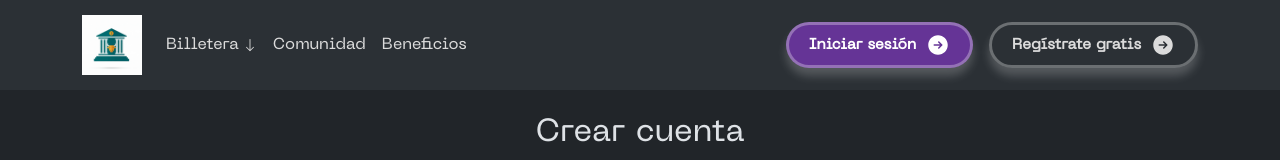
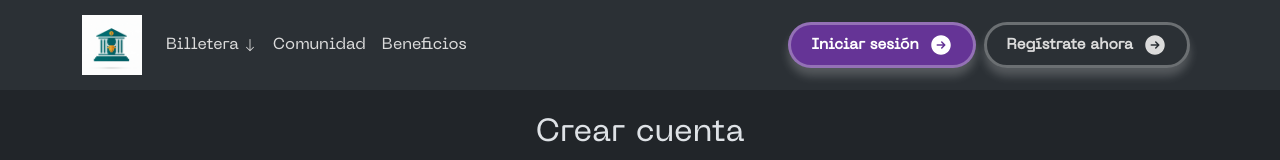
Before and after one commit to joalvarez05/banka, a React (Vite) app: page / in a window 1280 px wide. Shown: the top 160 px of the page. Built offline with nearby package versions, Linux system fonts and the light colour scheme.

Commit message:
Se añadio funcionalidad a los campos del formulario

```diff
--- a/src/App.css
+++ b/src/App.css
@@ -51,9 +51,9 @@ body {
   font-family: sans-serif;
 }
 .fst-italic {
-  font-size: 10px;
+  font-size: 11px;
   letter-spacing: 1px;
-  color: red !important;
+  color: rgb(234, 75, 75) !important;
   max-width: 350px;
   line-height: 1.6;
   word-wrap: break-word;
--- a/src/components/login/Login.jsx
+++ b/src/components/login/Login.jsx
@@ -6,7 +6,7 @@ function Login() {
     <>
       <a
         href="./iniciarSesion"
-        className="button morado2 link-underline-opacity-0 link-offset-2 link-underline"
+        className="button morado2 link-underline-opacity-0 link-offset-2 link-underline w-equal"
       >
         Iniciar sesión
         <svg className="icon" viewBox="0 0 24 24" fill="currentColor">
--- a/src/components/navbar/Navbar.jsx
+++ b/src/components/navbar/Navbar.jsx
@@ -23,7 +23,7 @@ function Navbar() {
           >
             <span className="navbar-toggler-icon"></span>
           </button>
-          <div className="collapse navbar-collapse" id="navbarNav">
+          <div className="collapse navbar-collapse " id="navbarNav">
             <ul className="navbar-nav">
               <li className="nav-item custom-dropdown">
                 <a
@@ -92,12 +92,10 @@ function Navbar() {
                 </a>
               </li>
             </ul>
-          </div>
-          <div className="me-2">
-            <Login />
-          </div>
-          <div className="ms-2">
-            <Register />
+            <div className="me-2 boton-sm">
+              <Login />
+              <Register />
+            </div>
           </div>
         </div>
       </nav>
--- a/src/components/navbar/navbar.css
+++ b/src/components/navbar/navbar.css
@@ -25,10 +25,11 @@
   background-color: #fff;
   border: 1px solid #ccc;
   padding: 5px 0;
-  box-shadow: 0px 4px 6px rgba(0, 0, 0, 0.1);
-  opacity: 0;
+  box-shadow: 0px 4px 6px rgba(78, 78, 78, 0.1);
+  opacity: 1;
   visibility: hidden;
   transition: opacity 0.5s ease;
+  z-index: 9999;
 }
 
 .custom-dropdown-item {
@@ -51,5 +52,36 @@
 }
 
 .nav-link:hover {
-  color: #fff!important;
+  color: #fff !important;
 }
+
+.boton-sm {
+  text-align: left;
+}
+
+@media (max-width: 761px) {
+  .boton-sm {
+    max-width: 100%;
+    display: flex;
+    flex-direction: column;
+    justify-content: center;
+    align-items: flex-start;
+  }
+  .w-equal {
+    width: 75%;
+  }
+}
+@media (min-width: 761px) and (max-width: 991px) {
+  .boton-sm {
+    max-width: 100%;
+    display: flex;
+    justify-content: center;
+  }
+}
+@media (width >= 992px) {
+  .boton-sm {
+    margin-left: auto;
+    display: flex;
+    gap: 0.5rem;
+  }
+}
--- a/src/components/registro/Registro.jsx
+++ b/src/components/registro/Registro.jsx
@@ -6,9 +6,9 @@ function Register() {
     <>
       <a
         href="/FormularioRegistro"
-        className="button blanco link-underline-opacity-0 link-offset-2 link-underline"
+        className="button blanco link-underline-opacity-0 link-offset-2 link-underline w-equal"
       >
-        Regístrate gratis
+        Regístrate ahora
         <svg className="icon" viewBox="0 0 24 24" fill="currentColor">
           <path
             fillRule="evenodd"
--- a/src/pages/FormularioRegistro.jsx
+++ b/src/pages/FormularioRegistro.jsx
@@ -1,8 +1,10 @@
-import React from "react";
+import React, { useState, useEffect } from "react";
 import { useForm } from "react-hook-form";
 import { formatDate } from "@/utils/formatDate";
+import Swal from "sweetalert2";
+function FormularioRegistro() {
+  const [usuario, setUsuario] = useState(false);
 
-function FormularioRegistro() {
   const maxDate = formatDate();
 
   const {
@@ -15,11 +17,32 @@ function FormularioRegistro() {
     /^(?=.*[a-z])(?=.*[A-Z])(?=.*\d)(?=.*[$@$!%*?&])([A-Za-z\d$@$!%*?&]|[^ ]){8,16}$/;
 
   const onSubmit = (data) => {
-    console.log(data);
+    const usuariosExistentes =
+      JSON.parse(localStorage.getItem("usuarios")) || [];
+    const usuariosActualizados = [...usuariosExistentes, data];
+
+    localStorage.setItem("usuarios", JSON.stringify(usuariosActualizados));
+    setUsuario(!usuario);
   };
-  const handleInput = (e) => {
+
+  const validarNumInput = (e) => {
     e.target.value = e.target.value.replace(/[^0-9]/g, "");
   };
+
+  useEffect(() => {
+    if (usuario) {
+      Swal.fire({
+        title: "Welcome to Banka!",
+        text: "Now you have to wait between 24 and 48 hours for us to enable your account.",
+        icon: "success",
+        confirmButtonText: "Home",
+      }).then((result) => {
+        if (result.isConfirmed) {
+          window.location.href = "/";
+        }
+      });
+    }
+  }, [usuario]);
 
   return (
     <>
@@ -127,7 +150,7 @@ function FormularioRegistro() {
               pattern="[0-9]*"
               inputMode="numeric"
               id="dni"
-              onInput={handleInput}
+              onInput={validarNumInput}
               {...register("dni", {
                 required: true,
                 minLength: {
@@ -206,8 +229,8 @@ function FormularioRegistro() {
           </a>
           <span> de Banka.</span>
         </form>
+        {usuario && <p></p>}
       </div>
-
     </>
   );
 }
```
